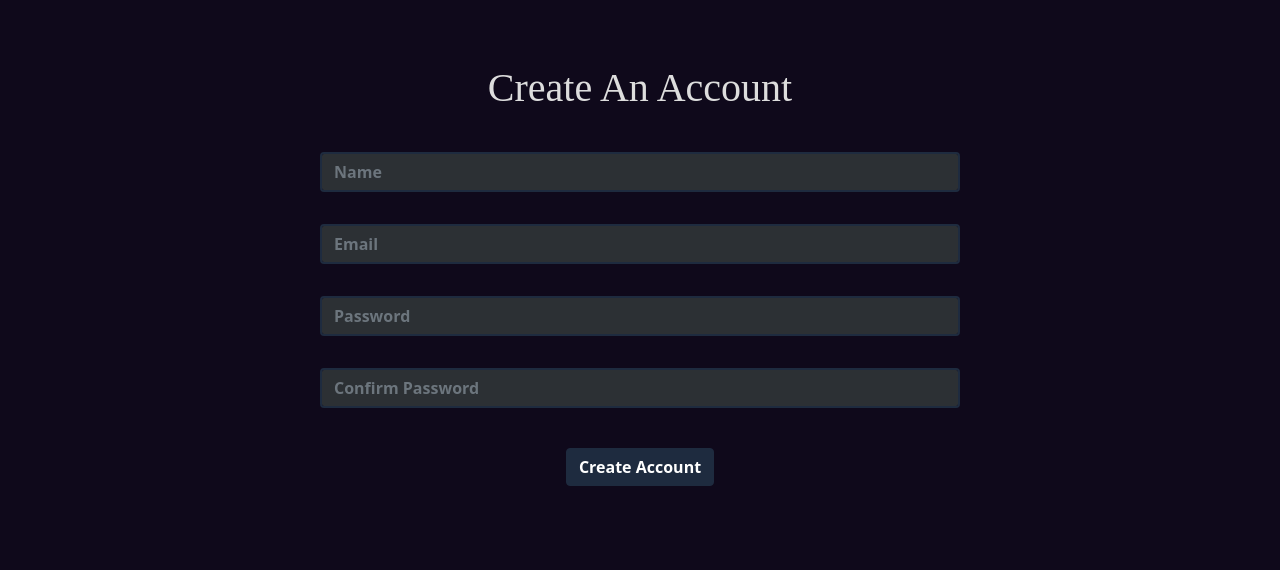
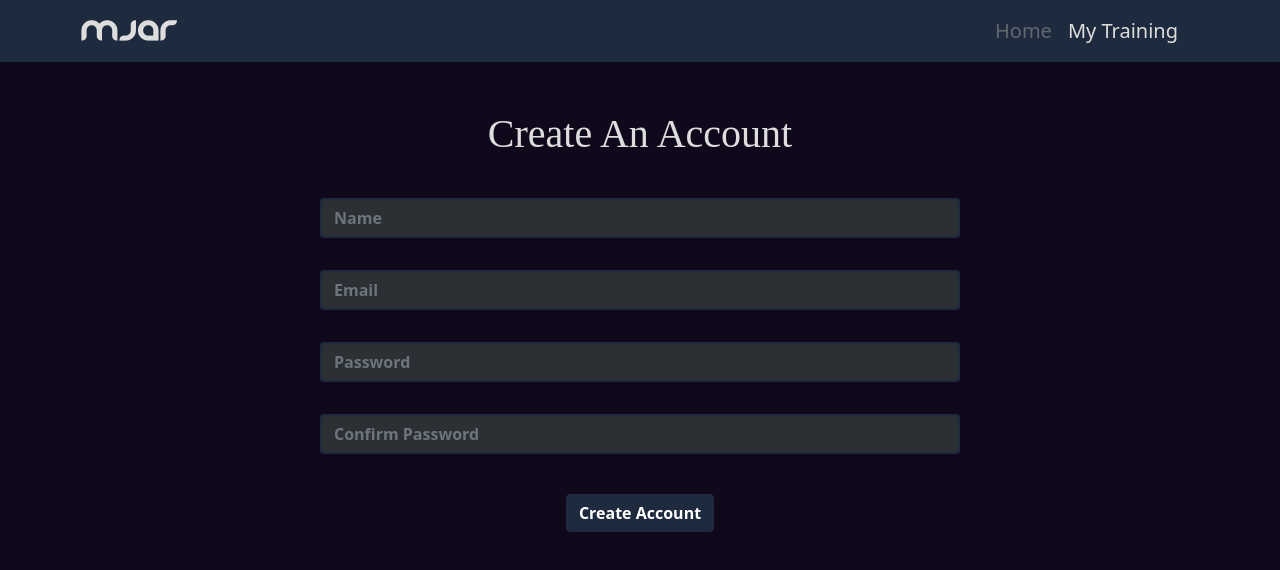
Before and after one commit to Mpb0406/MJAR, a React (Create React App) app in the folder frontend/: page /Register in a window 1280 px wide. Shown: the top 570 px of the page. Built offline with nearby package versions, Linux system fonts and the light colour scheme; a web font is replaced by a local one.

Commit message:
Styled Navbar

```diff
--- a/frontend/src/App.js
+++ b/frontend/src/App.js
@@ -5,11 +5,13 @@ import Login from "./Pages/Login";
 import "bootstrap/dist/css/bootstrap.min.css";
 import "./customBootstrap.scss";
 import "./App.scss";
+import Header from "./Components/Header";
 
 function App() {
   return (
     <>
       <Router>
+        <Header />
         <div className="container">
           <Routes>
             <Route path="/Register" element={<Register />} />
--- a/frontend/src/App.scss
+++ b/frontend/src/App.scss
@@ -1,7 +1,15 @@
 @import "./customBootstrap.scss";
 @import "~bootstrap/scss/bootstrap";
+
+@font-face {
+  font-family: "Danube";
+  src: url("./Fonts/DANUB___.TTF") format("truetype");
+  font-weight: normal;
+  font-style: normal;
+}
+
 * {
-  margin: 2rem 0 0 0;
+  margin: 0;
   padding: 0;
   box-sizing: border-box;
   background: #0f091b;
@@ -14,3 +22,7 @@
 .input-width {
   max-width: 40rem;
 }
+
+.logo {
+  font-family: "Danube";
+}
--- /dev/null
+++ b/frontend/src/Components/Header.js
@@ -0,0 +1,35 @@
+import React from "react";
+import { Navbar, Container, Nav } from "react-bootstrap";
+
+const Header = () => {
+  return (
+    <Navbar className="navbar-dark" bg="primary" expand="lg">
+      <Container className="bg-primary">
+        <Navbar.Brand className="bg-primary logo text-light fs-4">
+          MJAR
+        </Navbar.Brand>
+        <Navbar.Toggle
+          btn-primary
+          className="navbar-dark"
+          aria-controls="basic-navbar-nav"
+        />
+        <Navbar.Collapse className="navbar-dark" id="basic-navbar-nav">
+          <Container className="navbar-dark justify-content-end bg-primary">
+            <Nav
+              bg-primary
+              className="me-auto bg-primary justify-content-end bg-primary">
+              <Nav.Link className="bg-primary text-info fs-5" href="#home">
+                Home
+              </Nav.Link>
+              <Nav.Link className="bg-primary text-light fs-5" href="#features">
+                My Training
+              </Nav.Link>
+            </Nav>
+          </Container>
+        </Navbar.Collapse>
+      </Container>
+    </Navbar>
+  );
+};
+
+export default Header;
--- a/frontend/src/Pages/Register.js
+++ b/frontend/src/Pages/Register.js
@@ -6,7 +6,7 @@ import "../App.scss";
 const Register = () => {
   return (
     <>
-      <Form.Group className="d-flex flex-column flex-column align-items-center">
+      <Form.Group className="d-flex flex-column flex-column align-items-center mt-5">
         <h3 className="text-light dis-font fs-1 mb-4">Create An Account</h3>
         <Form.Control
           className="my-3 bg-input text-light fw-bold input-width border-primary border-2"
```
Also changed, not shown: frontend/src/Components/Navbar.js (deleted, +0 -7 lines), frontend/src/Fonts/DANUB___.TTF (added).
